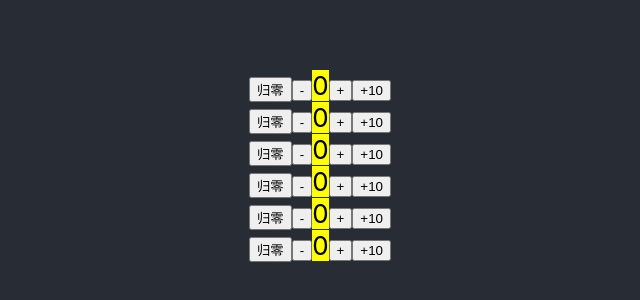
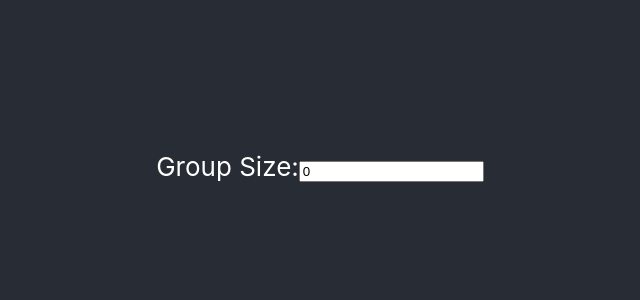
Before and after one commit to wyuefzhuol/first-react, a React (Create React App) app: page / in a window 1280 px wide. Shown: the part 234-534 px from the top of the page, without its empty margins (320-960 px from the left). Built offline with nearby package versions, Linux system fonts and the light colour scheme.

Commit message:
[Eric] feature: create method handleResize in CounterGroup

```diff
--- a/src/Component/Counter/index.jsx
+++ b/src/Component/Counter/index.jsx
@@ -8,19 +8,19 @@ class Counter extends React.Component {
         };
     }
 
-    makeZero = () => {
+    handleMakeZero = () => {
         this.setState((prevState) => ({
             value: 0
         }));
     }
 
-    onIncrease = () => {
+    handleIncrease = () => {
         this.setState((prevState) => ({
             value: prevState.value + 1
         }));
     }
 
-    onDecrease = () => {
+    handleDecrease = () => {
         if (this.state.value > 0) {
             this.setState((prevState) => ({
                 value: prevState.value - 1
@@ -28,7 +28,7 @@ class Counter extends React.Component {
         }
     }
 
-    onIncreaseTen = () => {
+    handleIncreaseTen = () => {
         this.setState((prevState) => ({
             value: prevState.value + 10
         }));
@@ -36,11 +36,11 @@ class Counter extends React.Component {
 
     render() {
         return (<div>
-            <button onClick={this.makeZero}>归零</button>
-            <button onClick={this.onDecrease}>-</button>
+            <button onClick={this.handleMakeZero}>归零</button>
+            <button onClick={this.handleDecrease}>-</button>
             <mark>{this.state.value}</mark>
-            <button onClick={this.onIncrease}>+</button>
-            <button onClick={this.onIncreaseTen}>+10</button>
+            <button onClick={this.handleIncrease}>+</button>
+            <button onClick={this.handleIncreaseTen}>+10</button>
         </div>)
     }
 }
--- a/src/Component/CounterGroup/index.jsx
+++ b/src/Component/CounterGroup/index.jsx
@@ -4,13 +4,25 @@ import Counter from '../Counter';
 class CounterGroup extends Component {
     constructor(props) {
         super(props);
-        this.size = 6;
+        this.state = {
+            size: 0
+        };
+    }
+
+    handleResize = (event) => {
+        this.setState({
+            size: event.target.value ? parseInt(event.target.value) : 0
+        })
     }
 
     render() {
-        const initArray = [...Array(this.size).keys()];
+        const initArray = [...Array(this.state.size).keys()];
 
         return (<div>
+            <label>
+                Group Size:
+                <input onBlur={this.handleResize} defaultValue="0" />
+            </label>
             { initArray.map(key => <Counter key={key}/>) }
         </div>);
     }
```
